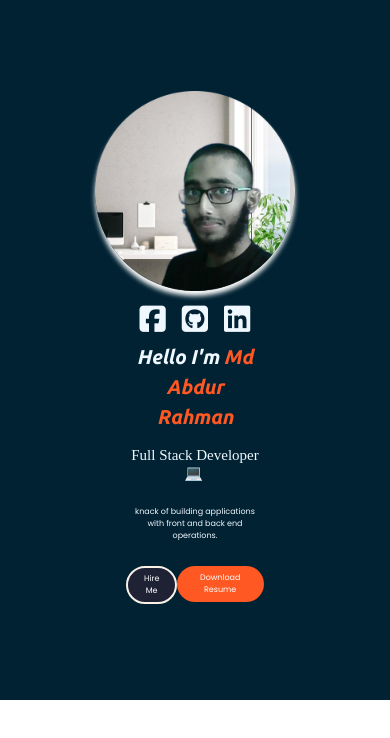
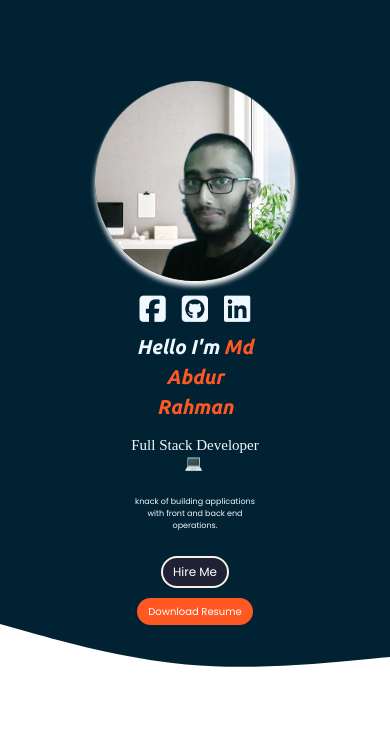
Before and after one commit to JaznanOfficial/portfolio-site, a React (Create React App) app: page / in a window 390 px wide. Shown: the top 738 px of the page. Built offline with nearby package versions, Linux system fonts and the light colour scheme.

Commit message:
header ersponsive done

```diff
--- a/src/Components/Home/Profile/Profile.css
+++ b/src/Components/Home/Profile/Profile.css
@@ -155,11 +155,10 @@ transition: 1s ease-out;
 }
 }
 
-@media only screen and (max-width:810px) {
+@media only screen and (max-width:450px) {
     .profile-container{
-        background-size: 1500px;
+        background-size: 1300px;
         padding: 0;
-        margin: 0;
     }
     .profile-parent{
         flex-direction: column-reverse;
@@ -167,16 +166,17 @@ transition: 1s ease-out;
         padding: 0;
     }
     .profile-picture{
-        margin: 0px;
-
+        margin-bottom: 5px;
+        padding: 0;
     }
     .profile-options{
         display: flex;
         /* justify-content: space-between; */
         padding: 0;
+        margin: 0;
     }
     .profile-details{
-        /* margin: 5px; */
+        margin: 0px;
         padding: 0;
     }
     .profile-options .highlighted-btn{
@@ -199,7 +199,7 @@ transition: 1s ease-out;
         display: block;
         color: white;
         border: 2px solid linen;
-        font-size: 8px;
+        font-size: 12px;
         background-color: #1f2235;
         border-radius: 100px;
         padding: 5px 10px;
@@ -207,11 +207,17 @@ transition: 1s ease-out;
     }
     .profile-options .highlighted-btn {
         color: white;
-        font-size: 8px;
+        font-size: 10px;
         background-color: #ff5823;
         border-radius: 100px;
         padding: 5px 10px;
         font-family: 'Poppins', sans-serif;
-        margin: 0 0 0 0px;
+        margin: 10px 0 0 0px !important;
+    }
+    .btn-div{
+        display: flex !important;
+        flex-direction: column !important;
+        justify-content: center;
+        align-items: center;
     }
 }
--- a/src/Components/Home/Profile/Profile.js
+++ b/src/Components/Home/Profile/Profile.js
@@ -1,6 +1,6 @@
 import React from "react";
 import Typical from "react-typical";
-import './Profile.css'
+import "./Profile.css";
 
 const Profile = () => {
     return (
@@ -48,11 +48,18 @@ const Profile = () => {
                             knack of building applications with front and back end operations.
                         </span>
                     </div>
-                    <div className="profile-options">
-                        <button className="btn primary-btn">Hire Me</button>
-                        <a href="md-abdur-rahman-resume.pdf" download="md-abdur-rahman-resume.pdf">
-                            <button className="btn highlighted-btn">Download Resume</button>
-                        </a>
+                    <div className="profile-options d-lg-flex flex-row align-items-center justify-content-center btn-div">
+                        <div>
+                            <button className="btn primary-btn">Hire Me</button>
+                        </div>
+                        <div>
+                            <a
+                                href="md-abdur-rahman-resume.pdf"
+                                download="md-abdur-rahman-resume.pdf"
+                            >
+                                <button className="btn highlighted-btn">Download Resume</button>
+                            </a>
+                        </div>
                     </div>
                 </div>
                 <div className="profile-picture">
```
